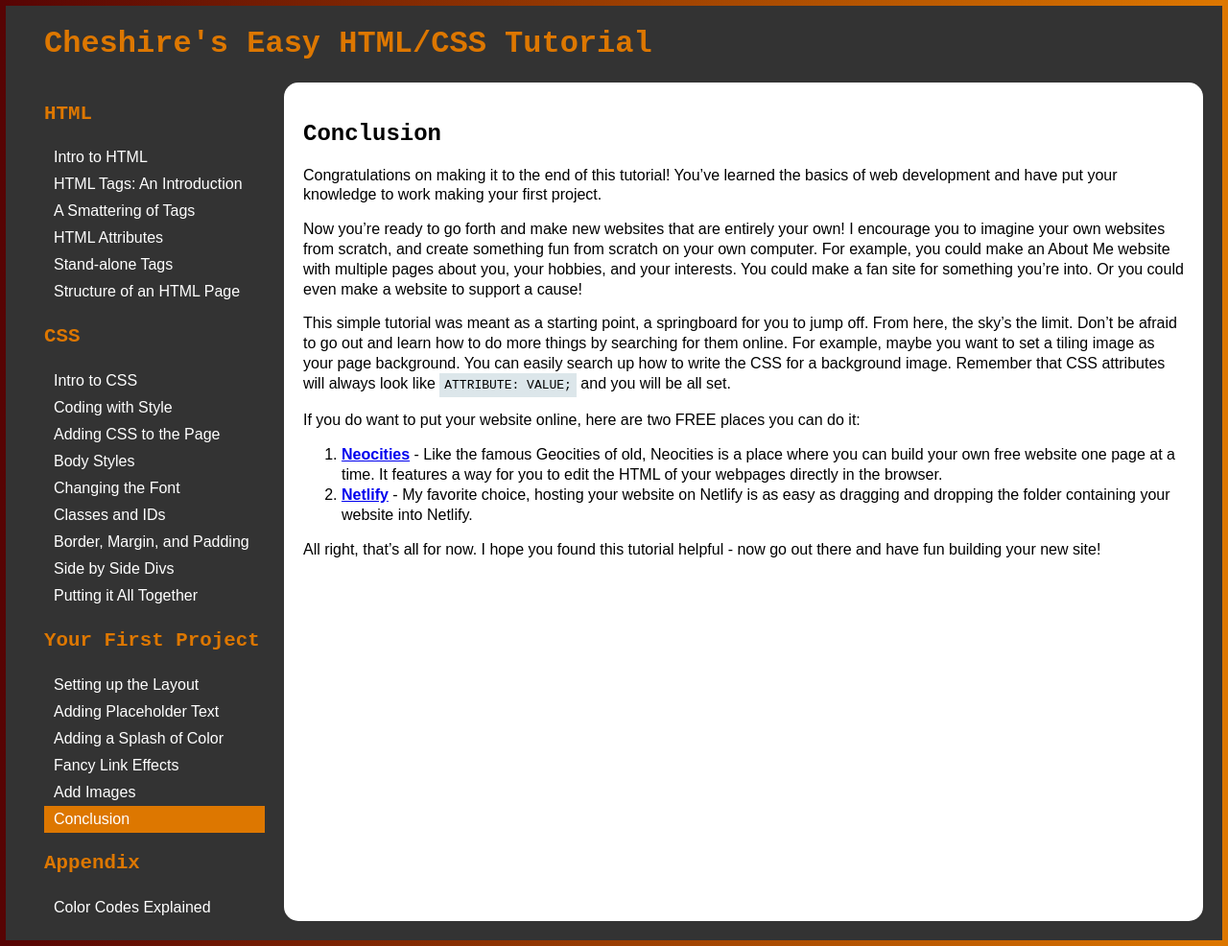
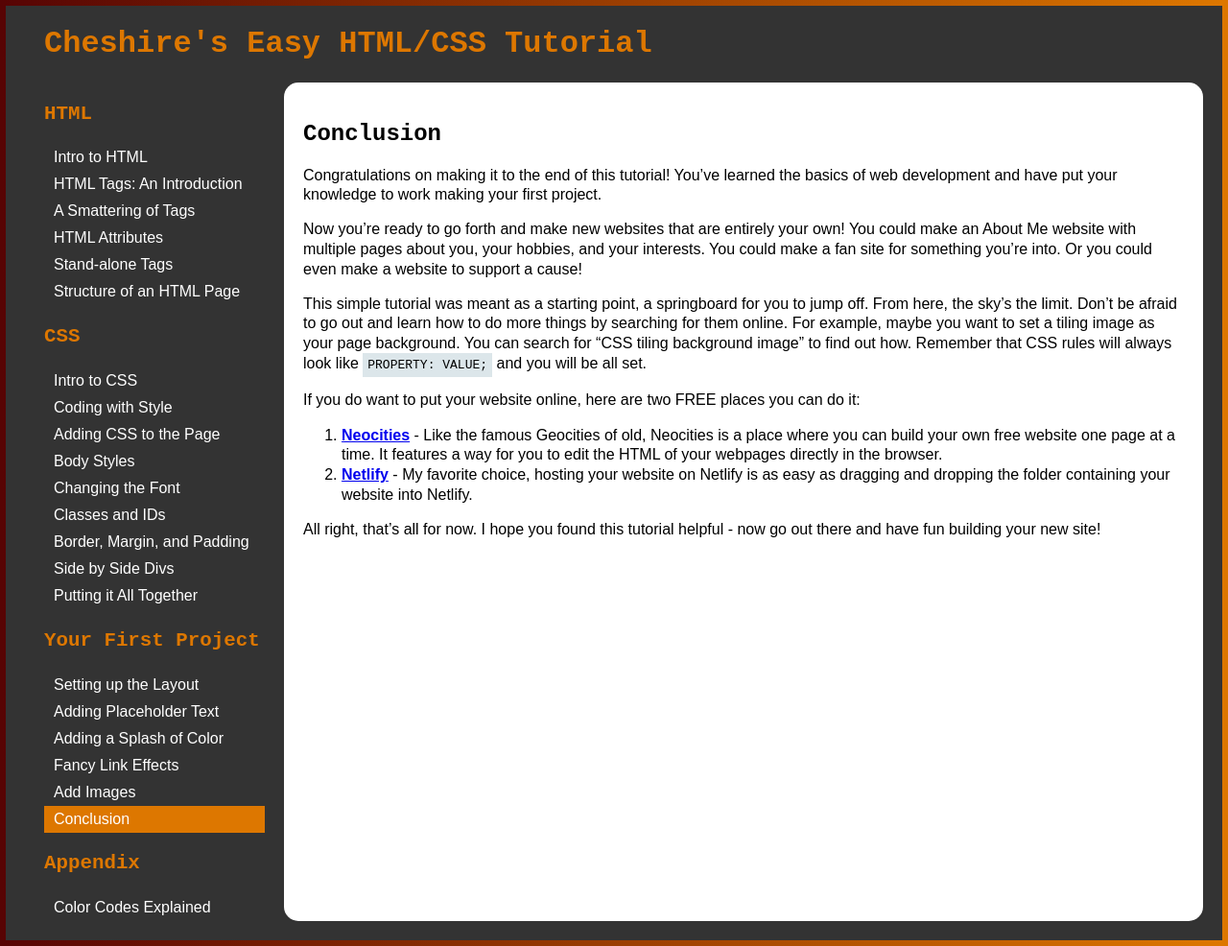
Before and after one commit to cheryllium/easy-html-css, a Jekyll site: the page built from _lessons/21-conclusion.md, in a window 1280 px wide. Shown: the whole page at 96% size. Built offline with Jekyll 4.4.1, drawn with Linux system fonts in a browser that asks for light colours.

Commit message:
Small edit

```diff
--- a/_lessons/21-conclusion.md
+++ b/_lessons/21-conclusion.md
@@ -6,9 +6,9 @@ layout: default
 
 Congratulations on making it to the end of this tutorial! You've learned the basics of web development and have put your knowledge to work making your first project.
 
-Now you're ready to go forth and make new websites that are entirely your own! I encourage you to imagine your own websites from scratch, and create something fun from scratch on your own computer. For example, you could make an About Me website with multiple pages about you, your hobbies, and your interests. You could make a fan site for something you're into. Or you could even make a website to support a cause!
+Now you're ready to go forth and make new websites that are entirely your own! You could make an About Me website with multiple pages about you, your hobbies, and your interests. You could make a fan site for something you're into. Or you could even make a website to support a cause!
 
-This simple tutorial was meant as a starting point, a springboard for you to jump off. From here, the sky's the limit. Don't be afraid to go out and learn how to do more things by searching for them online. For example, maybe you want to set a tiling image as your page background. You can easily search up how to write the CSS for a background image. Remember that CSS attributes will always look like `ATTRIBUTE: VALUE;` and you will be all set.
+This simple tutorial was meant as a starting point, a springboard for you to jump off. From here, the sky's the limit. Don't be afraid to go out and learn how to do more things by searching for them online. For example, maybe you want to set a tiling image as your page background. You can search for "CSS tiling background image" to find out how. Remember that CSS rules will always look like `PROPERTY: VALUE;` and you will be all set.
 
 If you do want to put your website online, here are two FREE places you can do it:
 
```
